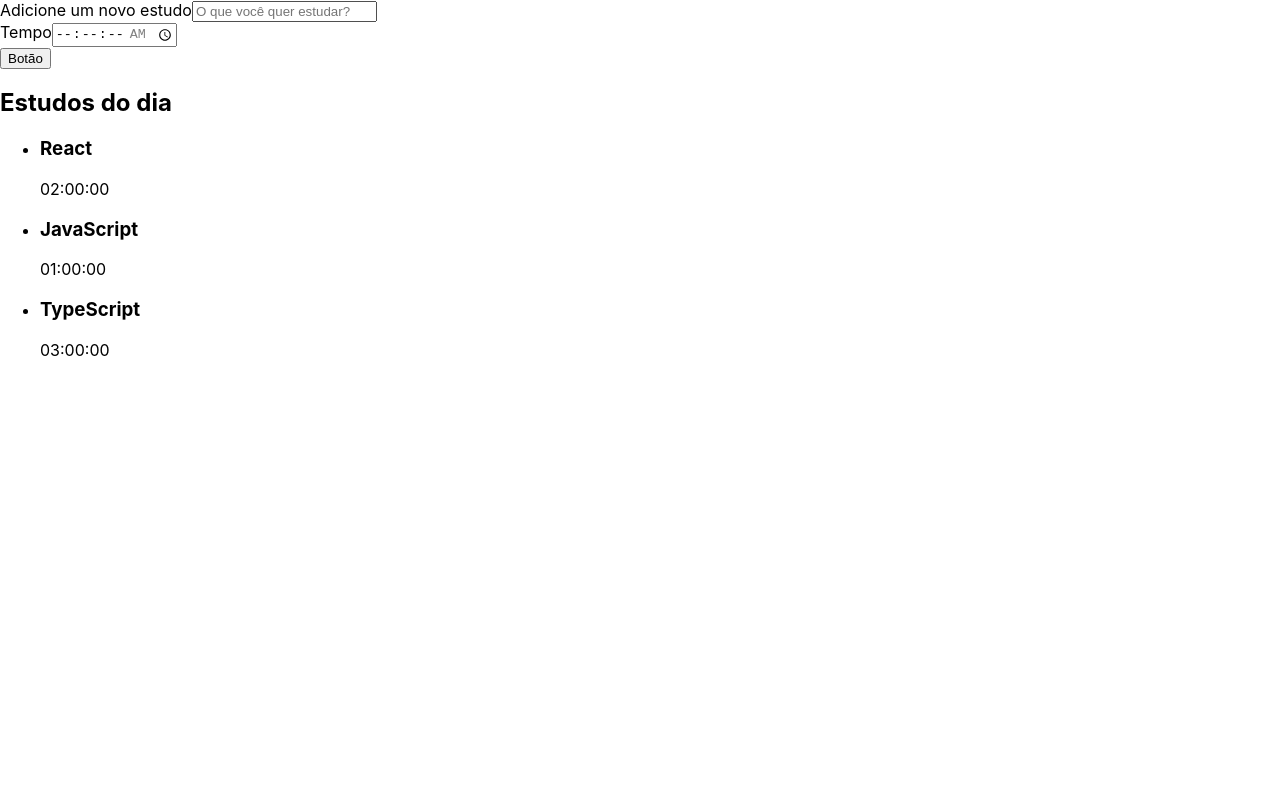
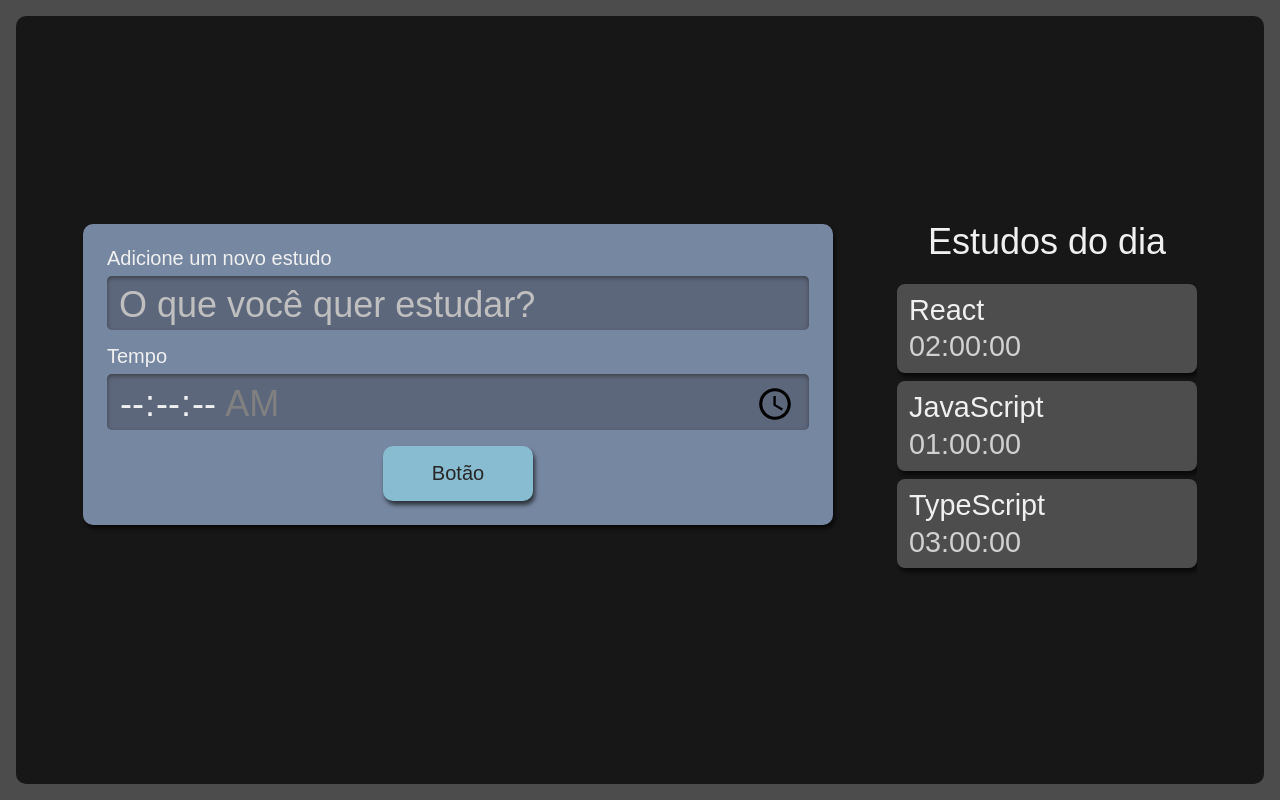
Before and after one commit to Elias-Moura/alura-studies, a React (Create React App) app: page / in a window 1280 px wide. Built offline with nearby package versions, Linux system fonts and the light colour scheme.

Commit message:
Adicionando estilos com scss

```diff
--- a/src/App.tsx
+++ /dev/null
@@ -1,14 +0,0 @@
-import React from 'react';
-import Form from './components/Form';
-import List from './components/List';
-
-function App() {
-  return (
-    <div className="App">
-      <Form />
-      <List />
-    </div>
-  );
-}
-
-export default App;
--- a/src/components/Button/index.tsx
+++ b/src/components/Button/index.tsx
@@ -1,9 +1,10 @@
 import React from "react";
+import './style.scss';
 
 class Button extends React.Component {
     render(){
         return (
-        <button>
+        <button className="button">
             Botão
         </button>
         );
--- /dev/null
+++ b/src/components/Button/style.scss
@@ -0,0 +1,25 @@
+.button {
+    align-self: center;
+    background-color: #88bcd1;
+    border-radius: 10px;
+    box-shadow: 2px 4px 4px #0000009F;
+    color: #272626;
+    cursor: pointer;
+    font-size: 1.25rem;
+    padding: 16px;
+    width: 150px;
+
+    &:active {
+      background-color: #7CA6B7;
+      box-shadow: 2px 2px 4px #0000009F inset;
+    }
+  }
+
+  @media screen and (min-width: 1280px) {
+    .botao {
+      grid-column-start: span 2;
+      justify-self: center;
+      width: 200px;
+      font-size: 2.25rem;
+    }
+  }
--- a/src/components/Form/index.tsx
+++ b/src/components/Form/index.tsx
@@ -1,11 +1,12 @@
 import React from "react";
 import Button from "../Button";
+import './style.scss';
 
 class Form extends React.Component {
     render(){
         return (
-            <form>
-                <div>
+            <form className="new__task">
+                <div className="input__container">
                     <label htmlFor="task">
                         Adicione um novo estudo
                     </label>
@@ -17,11 +18,12 @@
                     required
                     />
                 </div>
-                <div>
+                <div className="input__container">
                 <label htmlFor="time">
                     Tempo
                 </label>
-                    <input type="time"
+                    <input
+                    type="time"
                     step="1"
                     name="time"
                     id="time"
--- /dev/null
+++ b/src/components/Form/style.scss
@@ -0,0 +1,61 @@
+.new__task {
+    display:flex;
+    flex-direction: column;
+    grid-area: nova-tarefa;
+    background-color: #7687A1;
+    border-radius: 10px;
+    box-shadow: 2px 4px 4px #0000009F;
+    padding: 12px;
+
+    .input__container {
+      display: flex;
+      flex-direction: column;
+      width: 100%;
+      margin-bottom: 16px;
+
+      label {
+        margin-bottom: 8px;
+        font-size: 1.25rem;
+      }
+
+      input {
+        width: 100%;
+        padding: 8px 12px 4px;
+        box-sizing: border-box;
+        border: unset;
+        border-radius: 5px;
+        background-color: #5D677C;
+        box-shadow: 0px 2px 4px #2D2B2B9F inset;
+
+        &::placeholder {
+          color: #BFBFBF;
+        }
+      }
+    }
+
+    @media screen and (min-width: 1280px) {
+      flex-direction: row;
+      flex-wrap: wrap;
+      justify-content: space-around;
+      font-size: 2.25rem;
+      padding: 24px;
+      box-sizing: border-box;
+
+      .inputContainer {
+        width: calc(60% - 12px);
+
+        &:last-of-type {
+          width: 40%;
+        }
+
+        label {
+          font-size: 2rem;
+        }
+
+        input {
+          height: 100%;
+          font-size: 1.75rem;
+        }
+      }
+    }
+  }
--- a/src/components/List/index.tsx
+++ b/src/components/List/index.tsx
@@ -1,4 +1,5 @@
 import React from "react";
+import './style.scss';
 
 function List() {
     const tasks = [
@@ -7,12 +8,12 @@
         {task:'TypeScript', time: '03:00:00'}
     ]
     return(
-        <aside>
+        <aside className="task__list">
             <h2>Estudos do dia</h2>
             <ul>
                 {
                     tasks.map((item, index) => (
-                        <li key={index}>
+                        <li key={index} className="item">
                             <h3>{item.task}</h3>
                             <span>{item.time}</span>
                         </li>
--- /dev/null
+++ b/src/components/List/style.scss
@@ -0,0 +1,75 @@
+.task__list {
+    grid-area: tarefas;
+    height: 100%;
+
+    h2 {
+      font-size: 1.25rem;
+      margin-bottom: 12px;
+    }
+
+    ul {
+      max-height: 350px;
+      overflow-y: scroll;
+        scrollbar-width: thin;
+    }
+
+    @media screen and (min-width:1280px) {
+
+      h2{
+        text-align: center;
+        font-size: 2.25rem;
+        margin-bottom: 24px;
+      }
+
+      ul {
+        overflow: auto;
+        max-height: 500px;
+      }
+    }
+  }
+
+  .item {
+    background-color: #4D4D4D;
+    border-radius: 8px;
+    box-shadow: 2px 4px 4px #0000009F;
+    padding: 12px;
+    margin-bottom: 8px;
+    position: relative;
+    cursor: pointer;
+
+    h3 {
+      margin-bottom: 8px;
+      word-break: break-all;
+    }
+
+    span {
+      color: #D0D0D0;
+    }
+
+    @media screen and (min-width:1280px) {
+      font-size: 1.8rem;
+    }
+  }
+
+  .itemSelecionado {
+    background-color: #292929;
+    box-shadow: 2px 4px 4px #0000009F inset;
+  }
+
+  .itemCompletado {
+    background-color: #566F42;
+    cursor: auto;
+
+    .concluido {
+      display: block;
+      background-image: url('../../../assets/images/check-mark.svg');
+      background-repeat: no-repeat;
+      background-size: 38px 38px;
+      position: absolute;
+      top: 50%;
+      right: 12px;
+      transform: translateY(-50%);
+      width: 42px;
+      height: 43px;
+    }
+  }
--- a/src/index.css
+++ b/src/index.css
@@ -1,13 +1,95 @@
+html, body, div, span, applet, object, iframe,
+h1, h2, h3, h4, h5, h6, p, blockquote, pre,
+a, abbr, acronym, address, big, cite, code,
+del, dfn, em, img, ins, kbd, q, s, samp,
+small, strike, strong, sub, sup, tt, var,
+b, u, i, center,
+dl, dt, dd, ol, ul, li,
+fieldset, form, label, legend,
+table, caption, tbody, tfoot, thead, tr, th, td,
+article, aside, canvas, details, embed,
+figure, figcaption, footer, header, hgroup,
+menu, nav, output, ruby, section, summary,
+time, mark, audio, video {
+	margin: 0;
+	padding: 0;
+	border: 0;
+	font-size: 100%;
+	font: inherit;
+	vertical-align: baseline;
+}
+/* HTML5 display-role reset for older browsers */
+article, aside, details, figcaption, figure,
+footer, header, hgroup, menu, nav, section {
+	display: block;
+}
 body {
-  margin: 0;
-  font-family: -apple-system, BlinkMacSystemFont, 'Segoe UI', 'Roboto', 'Oxygen',
-    'Ubuntu', 'Cantarell', 'Fira Sans', 'Droid Sans', 'Helvetica Neue',
-    sans-serif;
-  -webkit-font-smoothing: antialiased;
-  -moz-osx-font-smoothing: grayscale;
+	line-height: 1;
+}
+ol, ul {
+	list-style: none;
+}
+blockquote, q {
+	quotes: none;
+}
+blockquote:before, blockquote:after,
+q:before, q:after {
+	content: '';
+	content: none;
+}
+table {
+	border-collapse: collapse;
+	border-spacing: 0;
 }
 
-code {
-  font-family: source-code-pro, Menlo, Monaco, Consolas, 'Courier New',
-    monospace;
+
+input {
+	font-family: inherit;
+	font-size: inherit;
+	font-weight: inherit;
+	color: inherit;
 }
+
+button {
+	border: unset;
+	background-color: unset;
+	font-family: inherit;
+	font-size: inherit;
+	font-weight: inherit;
+	color: inherit;
+}
+
+@import url('https://fonts.googleapis.com/css2?family=Manjari&display=swap');
+
+body {
+	display: flex;
+	justify-content: center;
+	font-family: 'Manjari', sans-serif;
+	color: #F0F0F0;
+	background-color: #4C4C4C;
+	height: 100%;
+	width: 100%;
+	padding: 16px;
+	box-sizing: border-box;
+}
+
+#root {
+	width: 100%;
+}
+
+::-webkit-scrollbar {
+	width: 8px;
+}
+
+::-webkit-scrollbar-track {
+	background: unset;
+}
+
+::-webkit-scrollbar-thumb {
+	border-radius: 4px;
+	background: #888;
+}
+
+::-webkit-scrollbar-thumb:hover {
+	background: #555;
+}
--- a/src/index.tsx
+++ b/src/index.tsx
@@ -1,7 +1,7 @@
 import React from 'react';
 import ReactDOM from 'react-dom/client';
 import './index.css';
-import App from './App';
+import App from './pages/App';
 
 
 const root = ReactDOM.createRoot(
--- /dev/null
+++ b/src/pages/App.tsx
@@ -0,0 +1,15 @@
+import React from 'react';
+import Form from '../components/Form';
+import List from '../components/List';
+import './style.scss';
+
+function App() {
+  return (
+    <div className="main__app">
+      <Form />
+      <List />
+    </div>
+  );
+}
+
+export default App;
--- /dev/null
+++ b/src/pages/style.scss
@@ -0,0 +1,30 @@
+.main__app {
+    display: grid;
+    grid-template-rows: min-content min-content auto;
+    grid-template-areas:
+    "nova-tarefa"
+    "cronometro"
+    "tarefas"
+    ;
+    row-gap: 24px;
+    min-width: 320px;
+    min-height: calc(100vh - 32px);
+    width: 100%;
+    padding: 32px;
+    box-sizing: border-box;
+    border-radius: 10px;
+    background-color: #171717;
+
+    @media screen and (min-width:1280px)  {
+      grid-template-areas:
+      "nova-tarefa tarefas"
+      "cronometro tarefas"
+      ;
+      column-gap: 64px;
+      grid-template-rows: min-content min-content;
+      grid-template-columns: 750px 300px;
+      justify-content: center;
+      align-content: center;
+      padding: 64px;
+    }
+  }
```
Also changed, not shown: assets/images/check-mark.svg (added).
